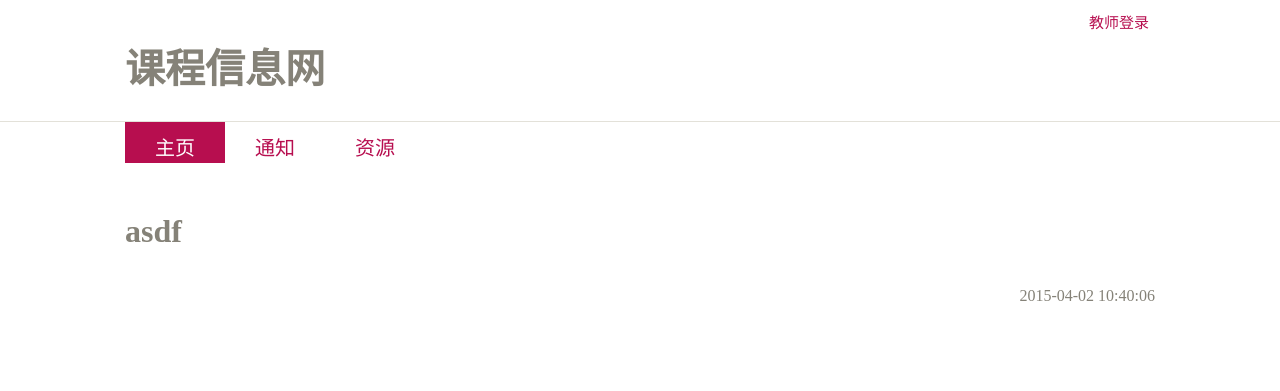
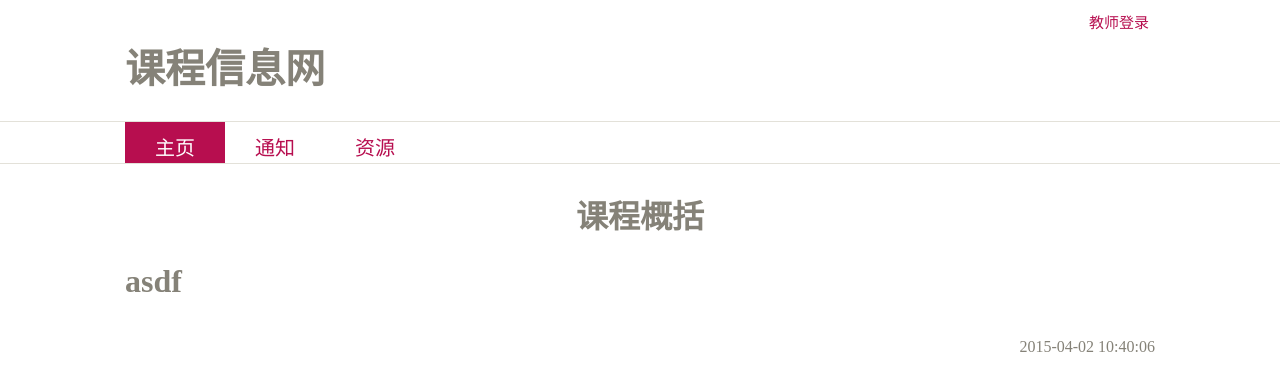
Before and after one commit to sysuzjz/IBM-BigData-course-mainpage, a PHP site: page /view in a window 1280 px wide. Shown: the top 391 px of the page. Run offline with PHP 8.4, Linux system fonts and the light colour scheme; data comes from the database, SQL or seed files in the repository.

Commit message:
update some html and css file

```diff
--- a/presenter/public.action.php
+++ b/presenter/public.action.php
@@ -6,7 +6,6 @@
     }
 
     function isLogin() {
-        session_name("ibm");
         return isset($_SESSION["uname"]) && !empty($_SESSION["uname"]);
     }
 
--- a/static/CSS/body.css
+++ b/static/CSS/body.css
@@ -1,3 +1,4 @@
-#time {
-	float: right;
+.container h2 {
+    font-size: 2rem;
+    text-align: center;
 }
--- a/static/CSS/head.css
+++ b/static/CSS/head.css
@@ -8,7 +8,6 @@
 	color: #858278;
 	height: 111px;
 	padding-top: 10px;
-	border-bottom: 1px solid #e3e1d9;
 	overflow: hidden;
 }
 
@@ -22,6 +21,11 @@
 	background: white;
 	color: #B70E4F;
 	font-size: 15px;
+}
+
+#menu-container {
+	border-top: 1px solid #e3e1d9;
+	border-bottom: 1px solid #e3e1d9;
 }
 
 #menu {
@@ -50,7 +54,6 @@
 }
 
 #bodybox {
-	margin-top: 50px;
 	color: #858278;
 }
 
--- a/static/CSS/public.css
+++ b/static/CSS/public.css
@@ -2,14 +2,26 @@ body, ul {
     margin: 0;
     padding: 0;
 }
-
-.right {
-    float: right;
-}
-
 a {
     text-decoration: none;
     color: #B70E4F;
+}
+
+.float-right {
+    float: right;
+}
+.float-left {
+    float: left;
+}
+
+.align-right {
+    text-align: right;
+}
+.align-left {
+    text-align: left;
+}
+.align-center {
+    text-align: center;
 }
 
 .clear-float:after {
--- a/view/edit_inform.php
+++ b/view/edit_inform.php
@@ -7,6 +7,7 @@
         $inform = getInformById($_GET['id']);
     }
 ?>
+    <h2>通知编辑</h2>
     <form action="../presenter/admin.action.php" method="post">
         <input type="hidden" name="func" value="updateInform" />
         <input type="hidden" name="id" value="<?= isset($_GET['id']) ? $_GET['id'] : '' ?>">
--- a/view/edit_overview.php
+++ b/view/edit_overview.php
@@ -5,9 +5,9 @@
     }
     $overview = getOverview();
 ?>
+    <h2>概括编辑</h2>
     <form action="../presenter/admin.action.php" method="post">
         <input type="hidden" name="func" value="updateOverview" />
-        标题：<input type="text" name="title" value="<?=$overview['title']?>" />
         <script id="container" name="content" type="text/plain"><?=$overview['content']?></script>
         <input type="submit" value="提交" />
     </form>
--- a/view/head.php
+++ b/view/head.php
@@ -17,18 +17,18 @@
         <div class="container">
             <h1 id="head-title">课程信息网</h1>
             <?php if(!isLogin()) { ?>
-                <div class="right">
+                <div class="float-right">
                     <button id="button-login">教师登录</button>
                 </div>
             <?php } else { ?>
-                <form action="../presenter/admin.action.php" method="post" class="right">
+                <form action="../presenter/admin.action.php" method="post" class="float-right">
                     <input type="hidden" name="func" value="logout" />
                     <input type="submit" value="退出登录" id="button-logout" />
                 </form>
             <?php } ?>
         </div>
     </div>
-    <div class="clear-float">
+    <div class="clear-float" id="menu-container">
         <ul id="menu">
             <li>
                 <a href="index.php">主页</a>
--- a/view/index.php
+++ b/view/index.php
@@ -2,12 +2,12 @@
     include_once("./head.php");
     $overview = getOverview();
 ?>
-
+    <h2>课程概括</h2>
     <?php if(isTeacher()) { ?>
         <a href="./edit_overview.php">编辑概括</a>
     <?php } ?>
 	    <h1><?=$overview["title"]?></h1>
-	    <p id="time"><?=date("Y-m-d H:i:s",$overview["time"])?></p>
+	    <p class="float-right"><?=date("Y-m-d H:i:s",$overview["time"])?></p>
 	    <div><p><?=$overview["content"]?></p></div>
 
 <?php include_once("./foot.php"); ?>
--- a/view/inform.php
+++ b/view/inform.php
@@ -7,10 +7,10 @@
         redirectErrorPage("该通知不存在或已被删除", 5);
     }
 ?>
+    <h2><?= $inform["title"] ?></h2>
     <?php if(isTeacher()) { ?>
         <a href="edit_inform.php?id=<?=$inform['id']?>">编辑</a>
     <?php } ?>
-    <h1><?= $inform["title"] ?></h1>
     <span><?= date("Y:m:d H:i:s", $inform["time"]) ?></span>
     <div>
         <?= $inform["content"] ?>
--- a/view/informs.php
+++ b/view/informs.php
@@ -2,6 +2,7 @@
     include_once("./head.php");
     $informs = getInforms();
 ?>
+    <h2>通知列表</h2>
     <table id="table-container" data-func="deleteInform">
         <thead>
             <tr>
--- a/view/resources.php
+++ b/view/resources.php
@@ -2,6 +2,7 @@
     include_once("./head.php");
     $resources = getResources();
 ?>
+    <h2>资源列表</h2>
     <table id="table-container" data-func="deleteResource">
         <thead>
             <tr>
--- a/view/upload.php
+++ b/view/upload.php
@@ -4,6 +4,7 @@
         redirectErrorPage("您的权限不够", 5);
     }
 ?>
+    <h2>上传资源</h2>
     <form action="../presenter/admin.action.php" method="post" enctype="multipart/form-data">
         <input type="hidden" name="func" value="upload" />
         <input type="file" name="file" accept="*" />
```
